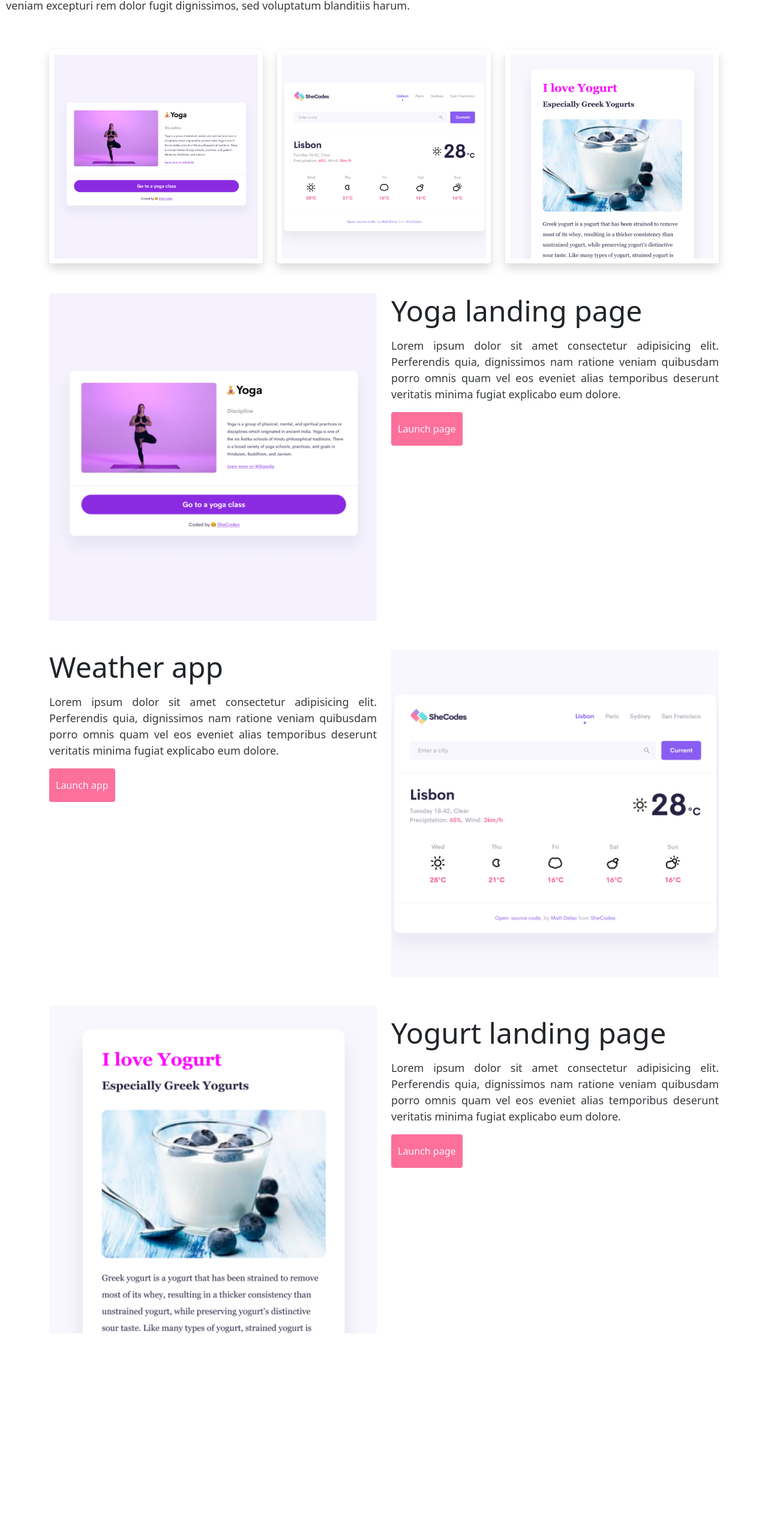
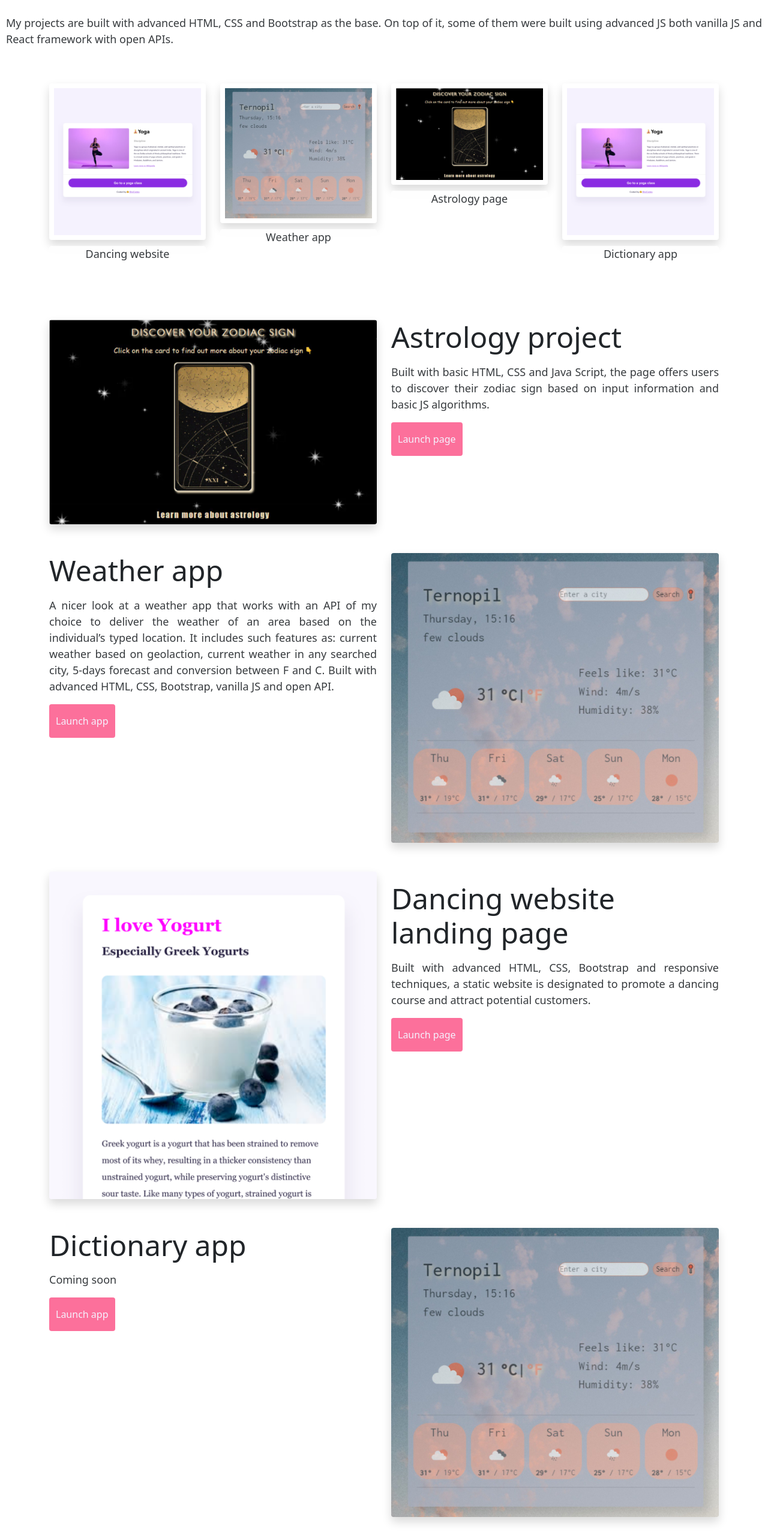
Before and after one commit to yaninarybalka/portfolio-project, a plain HTML site: page projects.html in a window 1280 px wide. Shown: the part 230-2789 px from the top of the page at 60% size. Before the commit the page ends 2503 px from the top, so only its background shows below. Drawn offline with nearby package versions, Linux system fonts and the light colour scheme.

Commit message:
added css and html content to projects.html and contact.html

```diff
--- a/projects.html
+++ b/projects.html
@@ -27,8 +27,10 @@
     <title>My projects | Yanina Rybalka</title>
   </head>
   <body>
-    <nav class="navbar navbar-expand-lg navbar-light bg-light fixed-top">
-      <div class="container-fluid">
+    <nav
+      class="navbar navbar-expand-lg navbar-light bg-light fixed-top navigation-bar"
+    >
+      <div class="container-fluid navbar-body">
         <a class="navbar-brand" href="#">Yanina Rybalka</a>
         <button
           class="navbar-toggler"
@@ -56,59 +58,121 @@
         </div>
       </div>
     </nav>
+    <div class="first-section">
+      <h1>My projects</h1>
 
-    <h1>About me</h1>
-    <h3>Front-end developer from Kyiv, Ukraine</h3>
       <div class="about-paragraphs">
         <p class="info-p">
-        Lorem ipsum dolor sit amet, consectetur adipisicing elit. Numquam
-        aperiam provident tempora? Cumque adipisci, non dolorem quia, odit qui
-        alias veniam excepturi rem dolor fugit dignissimos, sed voluptatum
-        blanditiis harum.
+          My projects are built with advanced HTML, CSS and Bootstrap as the
+          base. On top of it, some of them were built using advanced JS both
+          vanilla JS and React framework with open APIs.
         </p>
       </div>
       <div class="container">
         <div class="row">
-        <div class="col-md-4">
+          <div class="col-md-3">
             <img
               src="/images/yoga.png"
               class="img-fluid p-2 shadow rounded"
               alt="landing page about yoga"
             />
+            <p class="text-center">Dancing website</p>
           </div>
-        <div class="col-md-4">
+          <div class="col-md-3">
             <img
-            src="/images/weather.png"
+              src="/images/weather-app.jpeg"
               class="img-fluid p-2 shadow rounded"
               alt="advanced JS and API weather project"
             />
+            <p class="text-center">Weather app</p>
           </div>
-        <div class="col-md-4">
+          <div class="col-md-3">
             <img
-            src="/images/yogurt.png"
+              src="/images/astrology-page.jpeg"
               class="img-fluid p-2 shadow rounded"
               alt="landing page about yogurt"
             />
+            <p class="text-center">Astrology page</p>
+          </div>
+          <div class="col-md-3">
+            <img
+              src="/images/yoga.png"
+              class="img-fluid p-2 shadow rounded"
+              alt="landing page about yoga"
+            />
+            <p class="text-center">Dictionary app</p>
           </div>
         </div>
       </div>
-
+    </div>
+    <div class="second-section">
       <div class="container">
         <div class="row">
           <div class="col-md-6">
             <img
-            src="images/yoga.png"
-            class="img-fluid rounded"
+              src="images/astrology-page.jpeg"
+              class="img-fluid rounded shadow"
               alt="landing page about yoga"
             />
           </div>
           <div class="col-md-6">
-          <h2 class="mb-3">Yoga landing page</h2>
+            <h2 class="mb-3">Astrology project</h2>
             <p class="project-info">
-            Lorem ipsum dolor sit amet consectetur adipisicing elit. Perferendis
-            quia, dignissimos nam ratione veniam quibusdam porro omnis quam vel
-            eos eveniet alias temporibus deserunt veritatis minima fugiat
-            explicabo eum dolore.
+              Built with basic HTML, CSS and Java Script, the page offers users
+              to discover their zodiac sign based on input information and basic
+              JS algorithms.
+            </p>
+            <div>
+              <a
+                href="https://incomparable-rugelach-92aeb8.netlify.app/"
+                class="btn launch-btn"
+                >Launch page</a
+              >
+            </div>
+          </div>
+        </div>
+        <div class="row mt-5">
+          <div class="col-md-6">
+            <h2 class="mb-3">Weather app</h2>
+            <p class="project-info">
+              A nicer look at a weather app that works with an API of my choice
+              to deliver the weather of an area based on the individual’s typed
+              location. It includes such features as: current weather based on
+              geolaction, current weather in any searched city, 5-days forecast
+              and conversion between F and C. Built with advanced HTML, CSS,
+              Bootstrap, vanilla JS and open API.
+            </p>
+            <div>
+              <a
+                href="https://gilded-marzipan-ad8704.netlify.app/"
+                target="_blank"
+                class="btn launch-btn mb-3"
+                >Launch app</a
+              >
+            </div>
+          </div>
+          <div class="col-md-6">
+            <img
+              src="/images/weather-app.jpeg"
+              class="img-fluid rounded shadow"
+              alt="advanced JS and API weather project"
+            />
+          </div>
+        </div>
+        <div class="row mt-5">
+          <div class="col-md-6">
+            <img
+              src="/images/yogurt.png"
+              class="img-fluid rounded shadow"
+              alt="landing page about yogurt"
+            />
+          </div>
+          <div class="col-md-6 info-wrapper">
+            <h2 class="mb-3 mt-3">Dancing website landing page</h2>
+            <p class="project-info">
+              Built with advanced HTML, CSS, Bootstrap and responsive
+              techniques, a static website is designated to promote a dancing
+              course and attract potential customers.
             </p>
             <div>
               <a href="/index.html#main-info" class="btn launch-btn"
@@ -119,50 +183,37 @@
         </div>
         <div class="row mt-5">
           <div class="col-md-6">
-          <h2 class="mb-3">Weather app</h2>
-          <p class="project-info">
-            Lorem ipsum dolor sit amet consectetur adipisicing elit. Perferendis
-            quia, dignissimos nam ratione veniam quibusdam porro omnis quam vel
-            eos eveniet alias temporibus deserunt veritatis minima fugiat
-            explicabo eum dolore.
-          </p>
+            <h2 class="mb-3">Dictionary app</h2>
+            <p class="project-info">Coming soon</p>
             <div>
-            <a href="/index.html#main-info" class="btn launch-btn mb-3"
+              <a href="" target="_blank" class="btn launch-btn mb-3"
                 >Launch app</a
               >
             </div>
           </div>
           <div class="col-md-6">
             <img
-            src="/images/weather.png"
-            class="img-fluid rounded"
+              src="/images/weather-app.jpeg"
+              class="img-fluid rounded shadow"
               alt="advanced JS and API weather project"
             />
           </div>
         </div>
-      <div class="row mt-5">
-        <div class="col-md-6">
-          <img
-            src="/images/yogurt.png"
-            class="img-fluid rounded"
-            alt="landing page about yogurt"
-          />
-        </div>
-        <div class="col-md-6 info-wrapper">
-          <h2 class="mb-3 mt-3">Yogurt landing page</h2>
-          <p class="project-info">
-            Lorem ipsum dolor sit amet consectetur adipisicing elit. Perferendis
-            quia, dignissimos nam ratione veniam quibusdam porro omnis quam vel
-            eos eveniet alias temporibus deserunt veritatis minima fugiat
-            explicabo eum dolore.
-          </p>
-          <div>
-            <a href="/index.html#main-info" class="btn launch-btn"
-              >Launch page</a
-            >
       </div>
     </div>
-      </div>
-    </div>
+    <footer class="text-center">
+      <h7> This website was coded by Yanina Rybalka </h7> <br />
+      <a href="https://github.com/yaninarybalka" target="_blank">
+        <i class="fa-brands fa-github me-3"></i
+      ></a>
+      <a
+        href="https://www.linkedin.com/in/yanina-rybalka-371b0b173/"
+        target="_blank"
+        ><i class="fa-brands fa-linkedin me-3"></i
+      ></a>
+      <a href="mailto:rybalka.yanina@gmail.com" target="_blank">
+        <i class="fa-solid fa-envelope"></i>
+      </a>
+    </footer>
   </body>
 </html>
--- a/style.css
+++ b/style.css
@@ -96,10 +96,8 @@ p {
 }
 
 .email-link {
-  display: flex;
-  justify-content: center;
   color: var(--primary-color);
-  font-size: 28px;
+  font-size: 20px;
   text-decoration: none;
 }
 
@@ -158,16 +156,30 @@ footer {
   margin: 100px 0 40px 0;
 }
 
-footer a {
+footer a,
+.icon-links {
   color: var(--primary-color);
   font-size: 24px;
   transition: all 150ms ease-in-out;
+  text-decoration: none;
 }
 
-footer a:hover {
+footer a:hover,
+.icon-links:hover {
   color: var(--primary-color);
 }
 
+.icon-links h4 {
+  color: black;
+}
 .about-me-info p {
   line-height: 1.7;
 }
+
+.first-section {
+  margin: 100px 0 80px 0;
+}
+
+.main-info {
+  margin-top: 80px;
+}
```
Also changed, not shown: contact.html (+63 -8 lines), images/astrology-page.jpeg (added), images/weather-app.jpeg (added), 1 other file. Lines whose indentation alone changed are shown as unchanged.
